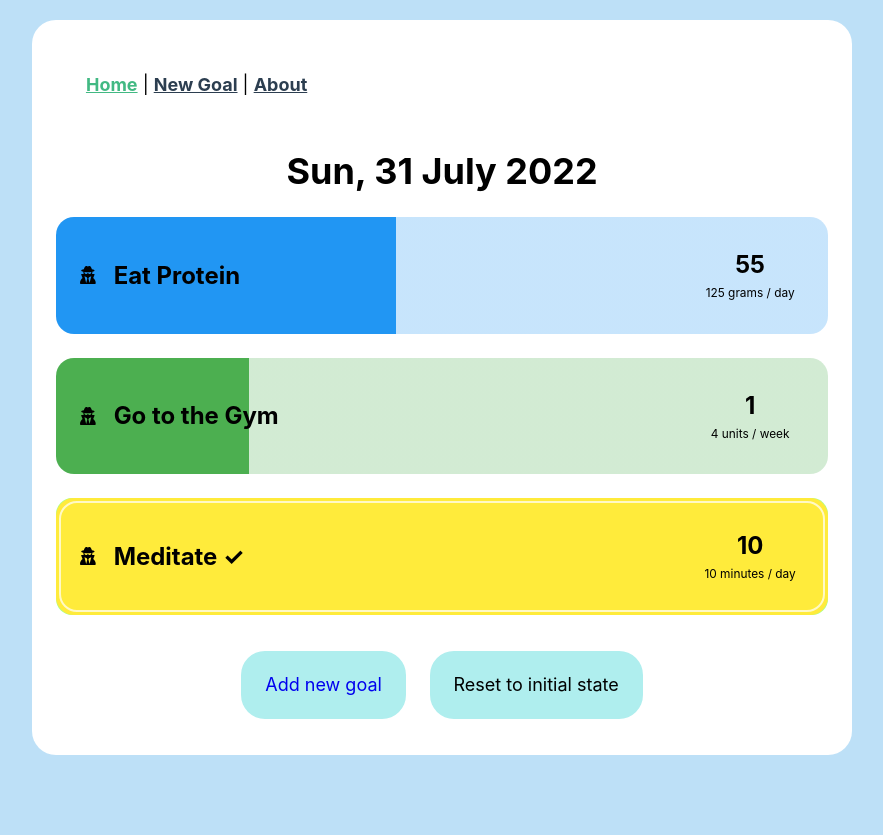
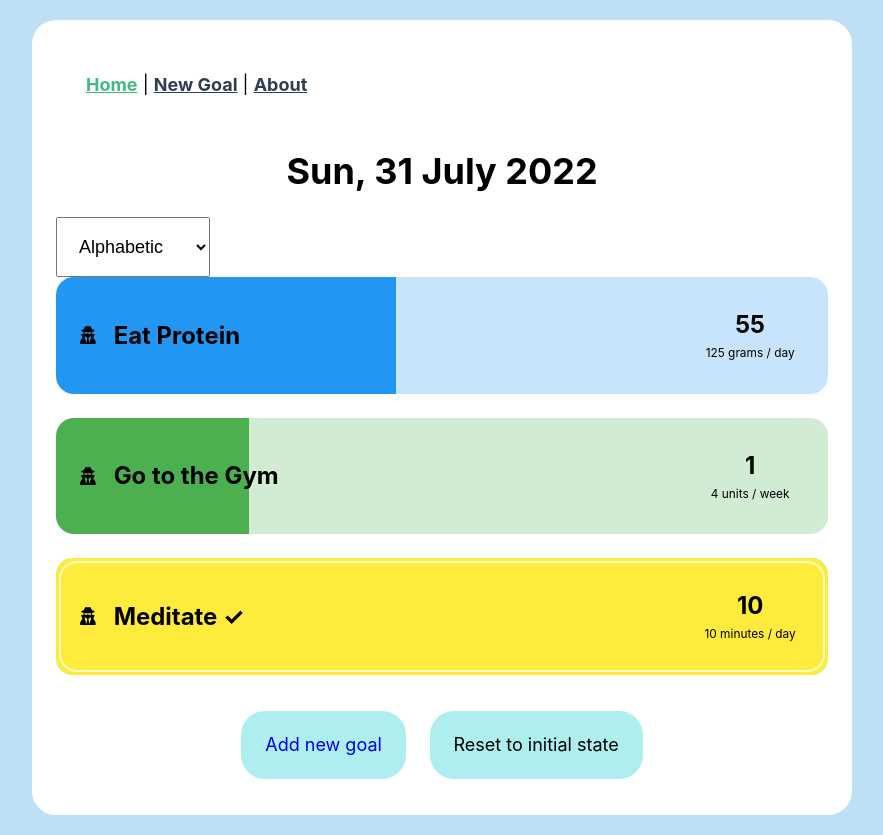
Before and after one commit to davidshir93/markdone-v, a Vue app: page /#/ in a window 1280 px wide. Shown: the whole page, without its empty margins (198-1081 px from the left). Before the commit the page ends 800 px from the top, so only its background shows below. Built offline with nearby package versions, Linux system fonts and the light colour scheme.

Commit message:
goals sorting wip 1

```diff
--- a/src/components/CreateGoalForm.vue
+++ b/src/components/CreateGoalForm.vue
@@ -244,9 +244,6 @@ form {
   flex-wrap: wrap;
   align-items: center;
   justify-content: flex-start;
-  label {
-    // margin-top: 24px;
-  }
 
   .firstRowLabels {
     position: relative;
@@ -259,14 +256,12 @@ form {
   }
 
   .do {
-    /* flex-basis: 2; */
     flex-grow: 0.725;
     position: relative;
   }
 
   .per {
     flex-flow: 1;
-    /* flex-basis: 1; */
   }
 
   .icon {
@@ -299,14 +294,12 @@ form {
         height: 1.66rem;
         transition: all 150ms ease-in-out;
         &:hover {
-          // background-color: rgb(255, 252, 159);
           border: 1px solid black;
           box-shadow: rgba(50, 50, 93, 0.25) 0px 1rem 2rem -0.5rem,
             rgba(0, 0, 0, 0.3) 0px 0.5rem 1rem -0.5rem;
           transform: scale(1.1);
         }
         &.selected {
-          // background-color: rgb(255, 252, 159);
           border: 1px solid black;
         }
       }
@@ -332,7 +325,6 @@ form {
           border: 1px solid white;
           transition: all 150ms ease-in-out;
           &.selected {
-            // background-color: rgb(255, 252, 159);
             border: 1px solid black;
           }
           &:hover {
--- a/src/components/GoalsList.vue
+++ b/src/components/GoalsList.vue
@@ -1,27 +1,50 @@
 <template>
-  <div v-for="goal in getGoals" :key="goal.id" class="goal-container">
-    <GoalItem :goal="goal" @goal-clicked="goalClicked"></GoalItem>
+  <div class="goals-filter-and-list">
+    <SortDropdown />
+    <div v-for="goal in goalsSorted" :key="goal.id" class="goal-container">
+      <GoalItem :goal="goal" @goal-clicked="goalClicked"></GoalItem>
+    </div>
   </div>
 </template>
 
 <script>
 import GoalItem from "./GoalItem.vue";
+import SortDropdown from "./SortDropdown.vue";
 import { mapGetters, mapActions } from "vuex";
 
 export default {
   name: "GoalsList",
-  components: { GoalItem },
+  components: { GoalItem, SortDropdown },
   methods: {
     ...mapActions(["deleteGoal"]),
     goalClicked(id) {
-      // this.$emit("goal-clicked", id);
       console.log("deleting goal with the id: " + id);
-      // this.goals = this.goals.filter((goal) => goal.id !== id);
       this.deleteGoal(id);
+    },
+    compareAlphabetic(a, b) {
+      if (a.name.toLowerCase() < b.name.toLowerCase()) {
+        return -1;
+      }
+      if (a.name.toLowerCase() > b.name.toLowerCase()) {
+        return 1;
+      }
+      return 0;
     },
   },
   computed: {
-    ...mapGetters(["getGoals"]),
+    ...mapGetters(["getGoals", "getSortType"]),
+    goalsSorted() {
+      switch (this.getSortType) {
+        case "alphabetic":
+          return [...this.getGoals].sort(this.compareAlphabetic);
+        case "dateAdded":
+          return this.getGoals;
+        case "dueFirst":
+          return this.getGoals;
+        default:
+          return this.getGoals;
+      }
+    },
   },
 };
 </script>
--- /dev/null
+++ b/src/components/SortDropdown.vue
@@ -0,0 +1,38 @@
+<template>
+  <div>
+    <select
+      name="sortType"
+      id="sortType"
+      selected="getSortType"
+      @input="handleSelectSortType"
+    >
+      <option value="alphabetic">Alphabetic</option>
+      <option value="dateAdded">Date Added</option>
+      <option value="dueFirst">Due First</option>
+    </select>
+  </div>
+</template>
+
+<script>
+import { mapGetters, mapActions } from "vuex";
+
+export default {
+  name: "SortDropdown",
+  methods: {
+    ...mapActions(["changeSortType"]),
+    handleSelectSortType(event) {
+      const sortType = event.target.value;
+      this.changeSortType({ sortType });
+    },
+  },
+  computed: {
+    ...mapGetters(["getSortType"]),
+  },
+};
+</script>
+
+<style lang="scss" scoped>
+select {
+  padding: 1rem;
+}
+</style>
--- a/src/store/index.js
+++ b/src/store/index.js
@@ -3,9 +3,11 @@ import { createStore } from "vuex";
 export default createStore({
   state: {
     goals: [],
+    sortType: "alphabetic",
   },
   getters: {
     getGoals: (state) => state.goals,
+    getSortType: (state) => state.sortType,
   },
   mutations: {
     initState(state) {
@@ -48,6 +50,9 @@ export default createStore({
     },
     setGoals(state, goals) {
       state.goals = goals;
+    },
+    setSortType(state, sortType) {
+      state.sortType = sortType;
     },
   },
   actions: {
@@ -99,6 +104,9 @@ export default createStore({
       this.state.goals.find((goal) => goal.id === id).done = updatedValue;
       commit("setGoals", newGoals);
     },
+    changeSortType({ commit }, { sortType }) {
+      commit("setSortType", sortType);
+    },
   },
   modules: {},
 });
```
